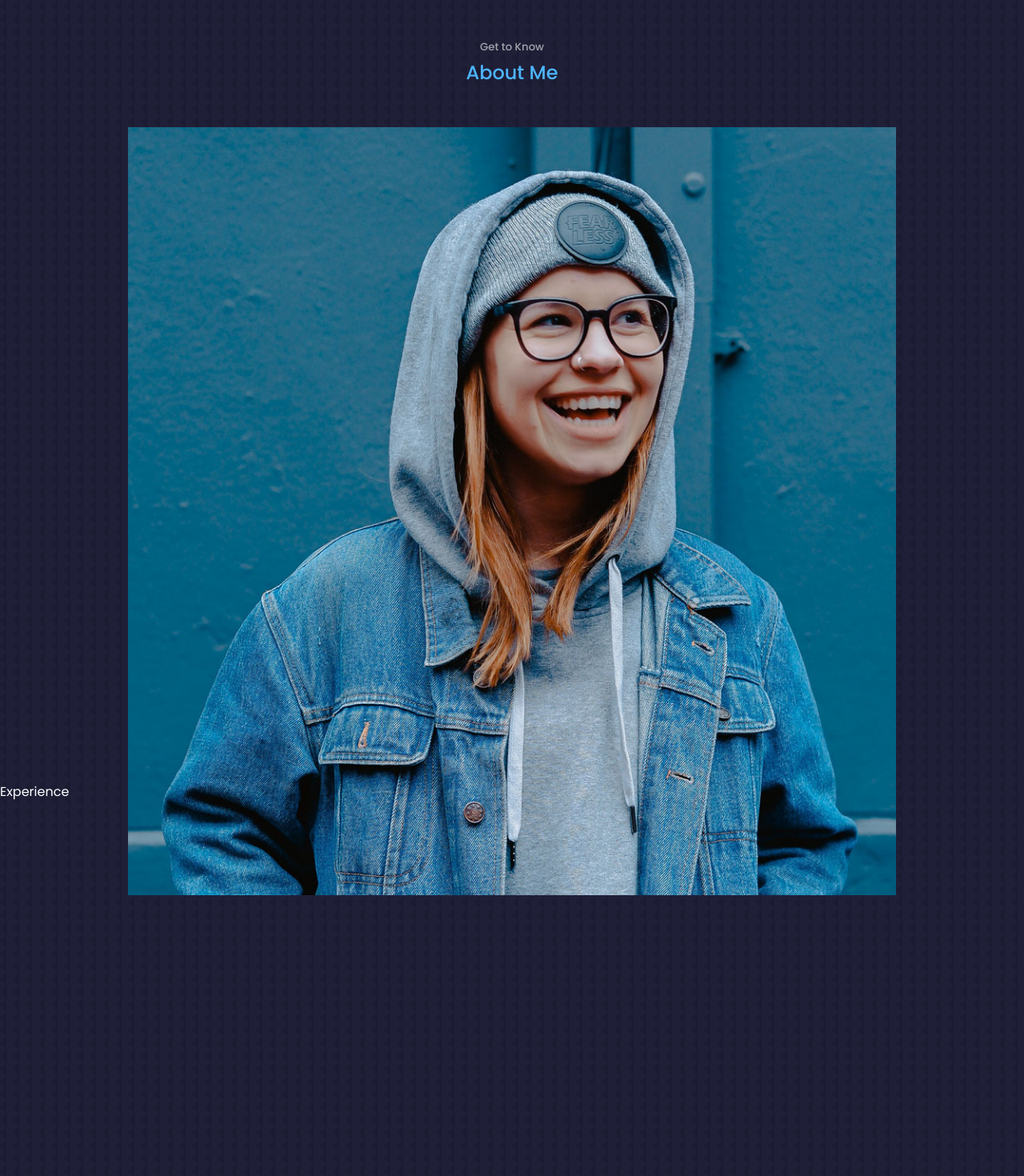
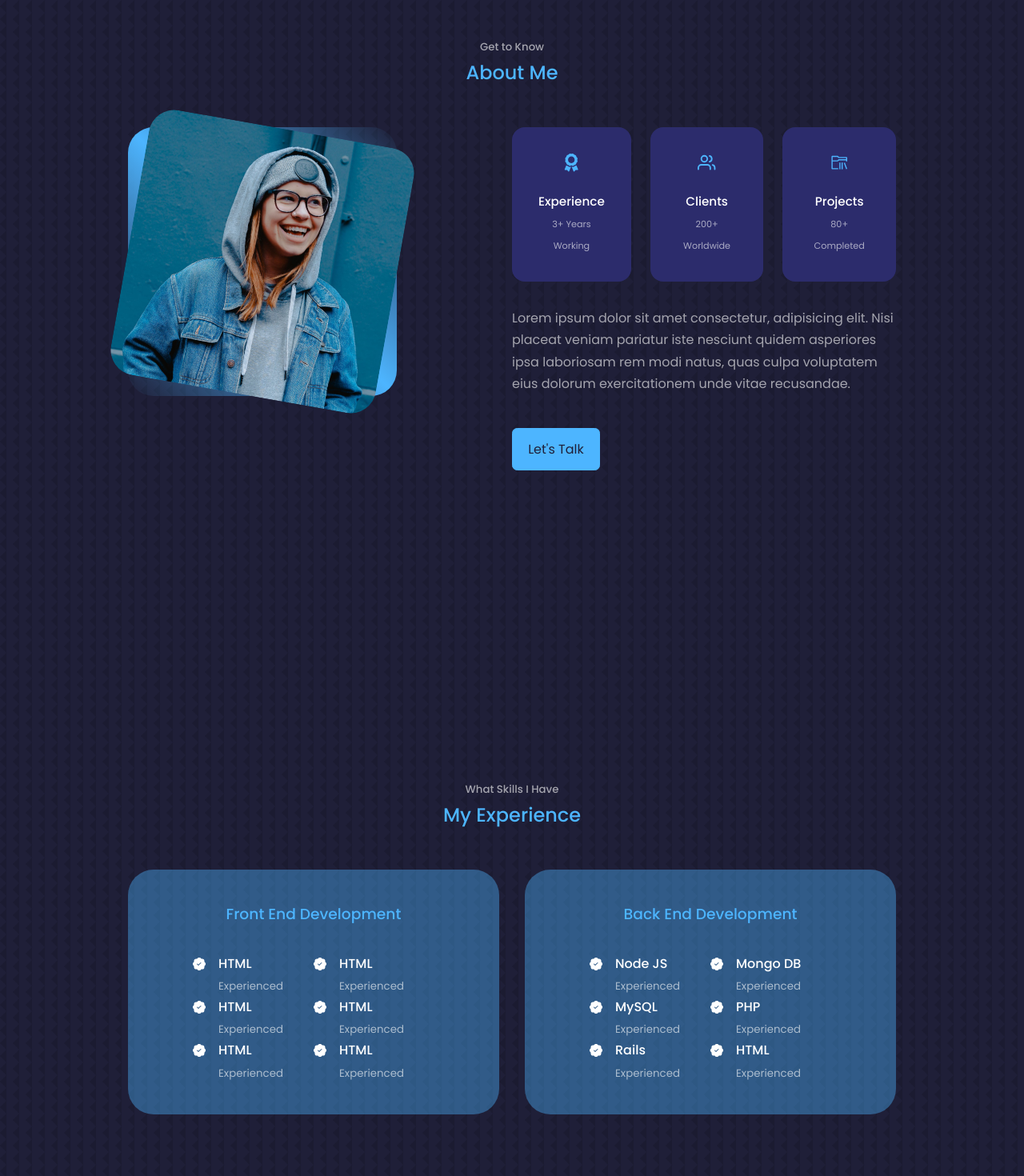
Before and after one commit to glecio/portfolio-react, a React (Create React App) app: page / in a window 1280 px wide. Shown: the part 880-2350 px from the top of the page at 80% size. Built offline with nearby package versions, Linux system fonts and the light colour scheme.

Commit message:
Sections About and Experiences

```diff
--- a/src/components/about/About.jsx
+++ b/src/components/about/About.jsx
@@ -1,6 +1,10 @@
 import React from 'react'
 import './about.css'
 import ME from '../../assets/me-about.jpg'
+import {FaAward} from 'react-icons/fa'
+import {FiUsers} from 'react-icons/fi'
+import {VscFolderLibrary} from 'react-icons/vsc'
+
 
 const About = () => {
   return (
@@ -9,11 +13,36 @@
         <h2>About Me</h2>
         <div className="container about__container">
             <div className="about__me">
+              <div className="about__me-image">
                 <img src={ME} alt="" />
+              </div>
             </div>
 
             <div className="about__content">
+              <div className="about__cards">
+                <article className="about__card">
+                  <FaAward className='about__icon' />
+                  <h5>Experience</h5>
+                  <small>3+ Years Working</small>
+                </article>
 
+                <article className="about__card">
+                  <FiUsers className='about__icon' />
+                  <h5>Clients</h5>
+                  <small>200+ Worldwide</small>
+                </article>
+
+                <article className="about__card">
+                  <VscFolderLibrary className='about__icon' />
+                  <h5>Projects</h5>
+                  <small>80+ Completed</small>
+                </article>
+              </div>
+
+              <p>
+              Lorem ipsum dolor sit amet consectetur, adipisicing elit. Nisi placeat veniam pariatur iste nesciunt quidem asperiores ipsa laboriosam rem modi natus, quas culpa voluptatem eius dolorum exercitationem unde vitae recusandae.
+              </p>
+              <a href="#contact" className='btn btn-primary'>Let's Talk </a>
             </div>
         </div>
     </section>
--- a/src/components/about/about.css
+++ b/src/components/about/about.css
@@ -0,0 +1,109 @@
+.about__container {
+    display: grid;
+    grid-template-columns: 35% 50%;
+    gap: 15%;
+}
+
+.about__me {
+    width: 100%;
+    aspect-ratio: 1/1;
+    border-radius: 2rem;
+    background: linear-gradient(
+        45deg,
+        transparent,
+        var(--color-primary),
+        transparent
+    );
+    display: grid;
+    place-items: center;
+}
+
+.about__me-image {
+    border-radius: 2rem;
+    overflow: hidden;
+    transform: rotate(10deg);
+    transition: var(--transition);
+}
+
+.about__me-image:hover {
+    transform: rotate(0deg);
+}
+
+.about__cards {
+    display: grid;
+    grid-template-columns: repeat(3, 1fr);
+    gap: 1.5rem;
+}
+
+.about__card {
+    background: var(--color-bg-variant);
+    border: 1px solid transparent;
+    border-radius: 1rem;
+    padding: 2rem;
+    text-align: center;
+    transition: var(--transition);
+}
+
+.about__card:hover {
+    background: transparent;
+    border-color: var(--color-primary-variant);
+    cursor: default;
+}
+
+.about__icon {
+    color: var(--color-primary);
+    font-size: 1.4rem;
+    margin-bottom: 1rem;
+
+}
+
+.about__card h5 {
+    font-size: 0.95rem;
+}
+
+.about__card small {
+    font-size: 0.7rem;
+    color: var(--color-light);
+}
+
+.about__content p {
+    margin: 2rem 0 2.6rem;
+    color: var(--color-light);
+}
+
+/* ===================== MEDIA QUERIES (MEDIUM DEVICES) ===================== */
+@media screen and (max-width: 1024px){
+    .about__container {
+        grid-template-columns: 1fr;
+        gap: 0;
+    }
+
+    .about__me {
+        width: 50%;
+        margin: 2rem auto 4rem;
+    }
+
+    .about__content p {
+        margin: 1rem 0;
+    }
+}
+
+
+@media screen and (max-width: 600px){
+    .about__me {
+        width: 65%;
+        margin: 0 auto 3rem;
+    }
+
+    .about__cards {
+        grid-template-columns: 1fr 1fr;
+    }
+
+    .about__content {
+        text-align: center;
+    }
+
+    .about__content p {
+        margin: 1.5rem 0;
+    }
+}
--- a/src/components/experience/Experience.jsx
+++ b/src/components/experience/Experience.jsx
@@ -1,9 +1,111 @@
 import React from 'react'
 import './experience.css'
+import {BsFillPatchCheckFill} from 'react-icons/bs'
 
 const Experience = () => {
   return (
-    <section id='experience'>Experience</section>
+    <section id='experience'>
+      <h5>What Skills I Have</h5>
+      <h2>My Experience</h2>
+
+      <div className="container experience__container">
+        <div className="experience__frontend">
+          <h3>Front End Development</h3>
+          <div className="experience__content">
+            <article className='experience__details'>
+              <BsFillPatchCheckFill className='experience__details-icon'/>
+              <div>
+                <h4>HTML</h4>
+                <small className='text-light'>Experienced</small>
+              </div>
+            </article>
+            <article className='experience__details'>
+              <BsFillPatchCheckFill className='experience__details-icon'/>
+              <div>
+                <h4>HTML</h4>
+                <small className='text-light'>Experienced</small>
+              </div>
+            </article>
+            <article className='experience__details'>
+              <BsFillPatchCheckFill className='experience__details-icon'/>
+              <div>
+                <h4>HTML</h4>
+                <small className='text-light'>Experienced</small>
+              </div>
+            </article>
+            <article className='experience__details'>
+              <BsFillPatchCheckFill className='experience__details-icon'/>
+              <div>
+                <h4>HTML</h4>
+                <small className='text-light'>Experienced</small>
+              </div>
+            </article>
+            <article className='experience__details'>
+              <BsFillPatchCheckFill className='experience__details-icon'/>
+              <div>
+                <h4>HTML</h4>
+                <small className='text-light'>Experienced</small>
+              </div>
+            </article>
+            <article className='experience__details'>
+              <BsFillPatchCheckFill className='experience__details-icon'/>
+              <div>
+                <h4>HTML</h4>
+                <small className='text-light'>Experienced</small>
+              </div>
+            </article>
+          </div>
+        </div>
+        <div className="experience__backend">
+        <h3>Back End Development</h3>
+          <div className="experience__content">
+            <article className='experience__details'>
+              <BsFillPatchCheckFill className='experience__details-icon'/>
+              <div>
+                <h4>Node JS</h4>
+                <small className='text-light'>Experienced</small>
+              </div>
+            </article>
+            <article className='experience__details'>
+              <BsFillPatchCheckFill className='experience__details-icon'/>
+             <div>
+             <h4>Mongo DB</h4>
+              <small className='text-light'>Experienced</small>
+             </div>
+            </article>
+            <article className='experience__details'>
+              <BsFillPatchCheckFill className='experience__details-icon'/>
+             <div>
+              <h4>MySQL</h4>
+              <small className='text-light'>Experienced</small>
+             </div>
+            </article>
+            <article className='experience__details'>
+              <BsFillPatchCheckFill className='experience__details-icon'/>
+             <div>
+                <h4>PHP</h4>
+                <small className='text-light'>Experienced</small>
+             </div>
+            </article>
+            <article className='experience__details'>
+              <BsFillPatchCheckFill className='experience__details-icon'/>
+              <div>
+                <h4>Rails</h4>
+                <small className='text-light'>Experienced</small>
+              </div>
+            </article>
+            <article className='experience__details'>
+              <BsFillPatchCheckFill className='experience__details-icon'/>
+              <div>
+                <h4>HTML</h4>
+                <small className='text-light'>Experienced</small>
+              </div>
+            </article>
+          </div>
+
+        </div>
+      </div>
+    </section>
   )
 }
 
--- a/src/components/experience/experience.css
+++ b/src/components/experience/experience.css
@@ -0,0 +1,39 @@
+.experience__container {
+    display: grid;
+    grid-template-columns: 1fr 1fr;
+    gap: 2rem;
+}
+
+.experience__container > div {
+    background: var(--color-primary-variant);
+    padding: 2.4rem 5rem;
+    border-radius: 2rem;
+    border: 1px solid transparent;
+    transition: var(--transition);
+}
+
+.experience__container > div:hover {
+    background: transparent;
+    border-color: var(--color-primary-variant);
+    cursor: default;
+}
+
+.experience__container > div h3 {
+    text-align: center;
+    margin-bottom: 2rem;
+    color: var(--color-primary);
+}
+
+.experience__content {
+    display: grid;
+    grid-template-columns: 1fr 1fr;
+}
+
+.experience__details {
+    display: flex;
+    gap: 1rem;
+}
+
+.experience__details-icon {
+    margin-top: 6px;
+}
--- a/src/components/nav/nav.css
+++ b/src/components/nav/nav.css
@@ -6,7 +6,7 @@
     z-index: 2;
     position: fixed;
     left: 50%;
-    transform: translateX(50%);
+    transform: translateX(-50%);
     bottom: 2rem;
     display: flex;
     gap: 0.8rem;
```
